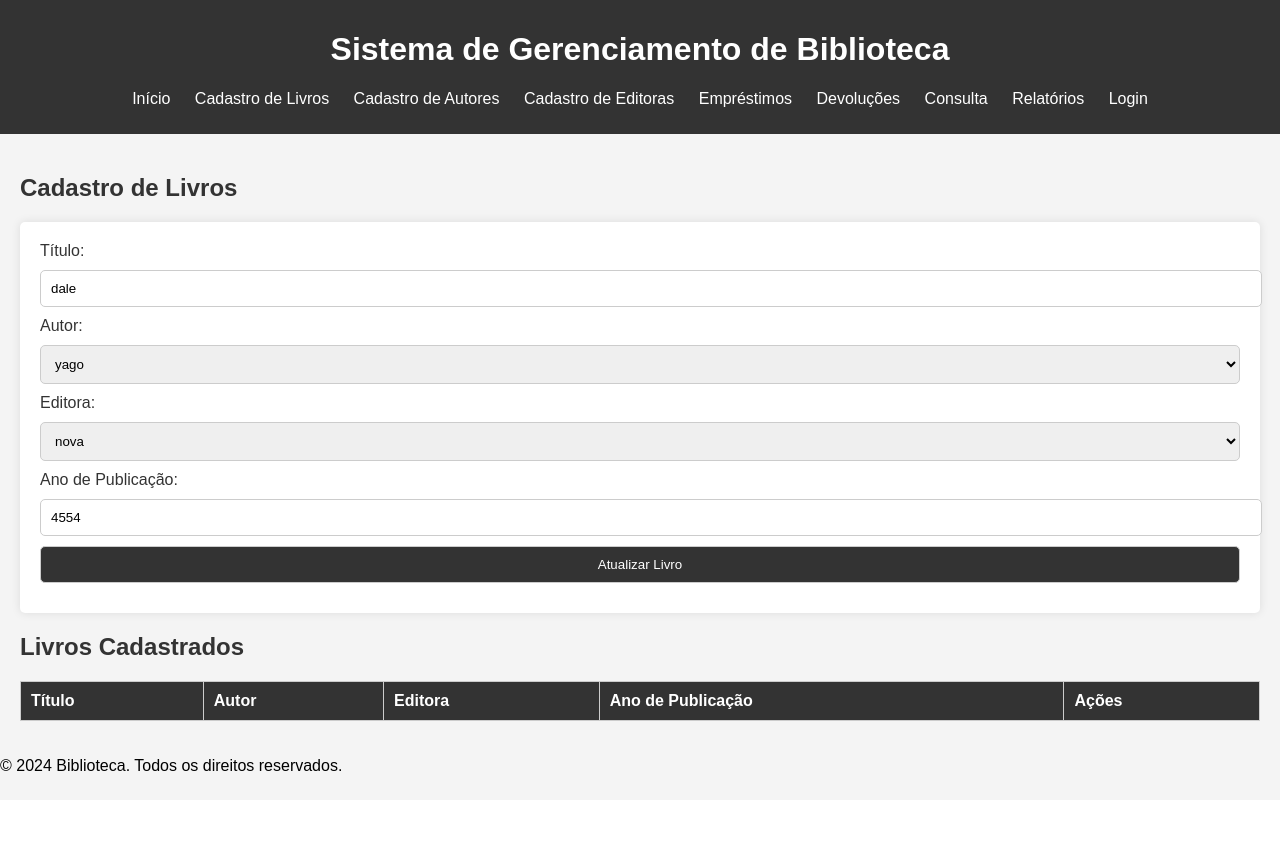
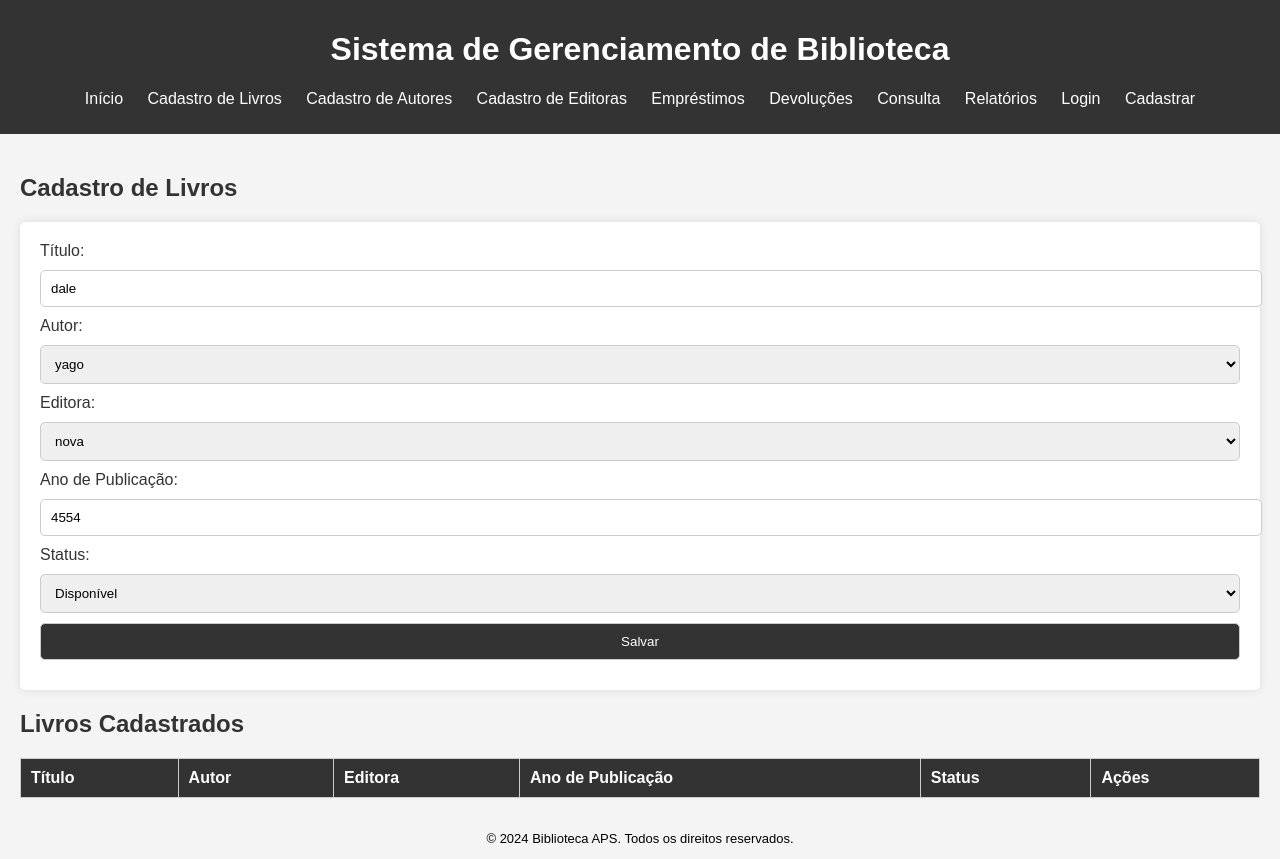
Before and after one commit to yagoraimon/biblioteca-aps, a Flask app: page /cadastro_livro?edit=1 in a window 1280 px wide. Before the commit the page ends 771 px from the top, so only its background shows below. Run offline with Flask 3, Linux system fonts and the light colour scheme; lists and menus that the app fills with data are empty.

Commit message:
alpha release

```diff
--- a/app.py
+++ b/app.py
@@ -1,7 +1,7 @@
 from flask import Flask, render_template, redirect, url_for, request, flash, session
 from models import db, Livro, Autor, Editora, Usuario, Emprestimo
 from werkzeug.security import generate_password_hash, check_password_hash
-from datetime import datetime
+from datetime import datetime, date
 
 app = Flask(__name__)
 app.config['SQLALCHEMY_DATABASE_URI'] = 'sqlite:///biblioteca.db'
@@ -217,7 +217,7 @@
     livros = query.all()
     return render_template('consulta.html', livros=livros)
 
-@app.route('/relatorios', methods=['GET'])
+@app.route('/relatorios')
 def relatorios():
     emprestimos = Emprestimo.query.all()
     return render_template('relatorios.html', emprestimos=emprestimos)
--- a/models.py
+++ b/models.py
@@ -10,6 +10,9 @@
     editora_id = db.Column(db.Integer, db.ForeignKey('editora.id'), nullable=False)
     ano_publicacao = db.Column(db.Integer, nullable=False)
     status = db.Column(db.String(10), nullable=False)
+
+    autor = db.relationship('Autor', backref=db.backref('livros', lazy=True))
+    editora = db.relationship('Editora', backref=db.backref('livros', lazy=True))
 
 class Autor(db.Model):
     id = db.Column(db.Integer, primary_key=True)
@@ -46,3 +49,6 @@
     livro_id = db.Column(db.Integer, db.ForeignKey('livro.id'), nullable=False)
     data_emprestimo = db.Column(db.DateTime, nullable=False)
     data_devolucao = db.Column(db.DateTime, nullable=True)
+
+    usuario = db.relationship('Usuario', backref=db.backref('emprestimos', lazy=True))
+    livro = db.relationship('Livro', backref=db.backref('emprestimos', lazy=True))
--- a/static/css/style.css
+++ b/static/css/style.css
@@ -85,3 +85,9 @@
     background-color: #333;
     color: #fff;
 }
+
+footer {
+    font-size: 13px;
+    display: grid;
+    place-content: center;
+}
--- a/templates/base.html
+++ b/templates/base.html
@@ -20,6 +20,7 @@
                 <li><a href="{{ url_for('consulta') }}">Consulta</a></li>
                 <li><a href="{{ url_for('relatorios') }}">Relatórios</a></li>
                 <li><a href="{{ url_for('login') }}">Login</a></li>
+                <li><a href="{{ url_for('cadastro_usuario') }}">Cadastrar</a></li>
             </ul>
         </nav>
     </header>
@@ -27,7 +28,7 @@
         {% block content %}{% endblock %}
     </main>
     <footer>
-        <p>&copy; 2024 Biblioteca. Todos os direitos reservados.</p>
+        <p>&copy; 2024 Biblioteca APS. Todos os direitos reservados.</p>
     </footer>
 </body>
 </html>
--- a/templates/cadastro_livro.html
+++ b/templates/cadastro_livro.html
@@ -5,22 +5,32 @@
 <form method="post">
     <input type="hidden" name="livro_id" value="{{ livro.id if livro else '' }}">
     <label for="titulo">Título:</label>
-    <input type="text" id="titulo" name="titulo" value="{{ livro.titulo if livro else '' }}" required><br>
+    <input type="text" id="titulo" name="titulo" value="{{ livro.titulo if livro else '' }}" required>
+    <br>
     <label for="autor">Autor:</label>
-    <select id="autor" name="autor_id">
+    <select id="autor" name="autor_id" required>
         {% for autor in autores %}
         <option value="{{ autor.id }}" {% if livro and livro.autor_id == autor.id %}selected{% endif %}>{{ autor.nome }}</option>
         {% endfor %}
-    </select><br>
+    </select>
+    <br>
     <label for="editora">Editora:</label>
-    <select id="editora" name="editora_id">
+    <select id="editora" name="editora_id" required>
         {% for editora in editoras %}
         <option value="{{ editora.id }}" {% if livro and livro.editora_id == editora.id %}selected{% endif %}>{{ editora.nome }}</option>
         {% endfor %}
-    </select><br>
+    </select>
+    <br>
     <label for="ano_publicacao">Ano de Publicação:</label>
-    <input type="number" id="ano_publicacao" name="ano_publicacao" value="{{ livro.ano_publicacao if livro else '' }}" required><br>
-    <button type="submit">{{ 'Atualizar' if livro else 'Cadastrar' }} Livro</button>
+    <input type="number" id="ano_publicacao" name="ano_publicacao" value="{{ livro.ano_publicacao if livro else '' }}" required>
+    <br>
+    <label for="status">Status:</label>
+    <select id="status" name="status" required>
+        <option value="disponível" {% if livro and livro.status == 'disponível' %}selected{% endif %}>Disponível</option>
+        <option value="emprestado" {% if livro and livro.status == 'emprestado' %}selected{% endif %}>Emprestado</option>
+    </select>
+    <br>
+    <button type="submit">Salvar</button>
 </form>
 
 <h2>Livros Cadastrados</h2>
@@ -31,6 +41,7 @@
             <th>Autor</th>
             <th>Editora</th>
             <th>Ano de Publicação</th>
+            <th>Status</th>
             <th>Ações</th>
         </tr>
     </thead>
@@ -41,9 +52,10 @@
             <td>{{ livro.autor.nome }}</td>
             <td>{{ livro.editora.nome }}</td>
             <td>{{ livro.ano_publicacao }}</td>
+            <td>{{ livro.status }}</td>
             <td>
                 <a href="{{ url_for('cadastro_livro', edit=livro.id) }}">Editar</a>
-                <a href="{{ url_for('cadastro_livro', delete=livro.id) }}" onclick="return confirm('Tem certeza que deseja excluir este livro?')">Excluir</a>
+                <a href="{{ url_for('cadastro_livro', delete=livro.id) }}">Excluir</a>
             </td>
         </tr>
         {% endfor %}
--- a/templates/relatorios.html
+++ b/templates/relatorios.html
@@ -16,8 +16,8 @@
         <tr>
             <td>{{ emprestimo.usuario.nome }}</td>
             <td>{{ emprestimo.livro.titulo }}</td>
-            <td>{{ emprestimo.data_emprestimo }}</td>
-            <td>{{ emprestimo.data_devolucao }}</td>
+            <td>{{ emprestimo.data_emprestimo.strftime('%d/%m/%Y %H:%M:%S') }}</td>
+            <td>{% if emprestimo.data_devolucao %}{{ emprestimo.data_devolucao.strftime('%d/%m/%Y %H:%M:%S') }}{% else %}Ainda não devolvido{% endif %}</td>
         </tr>
         {% endfor %}
     </tbody>
```
Also changed, not shown: README.md, instance/biblioteca.db.
